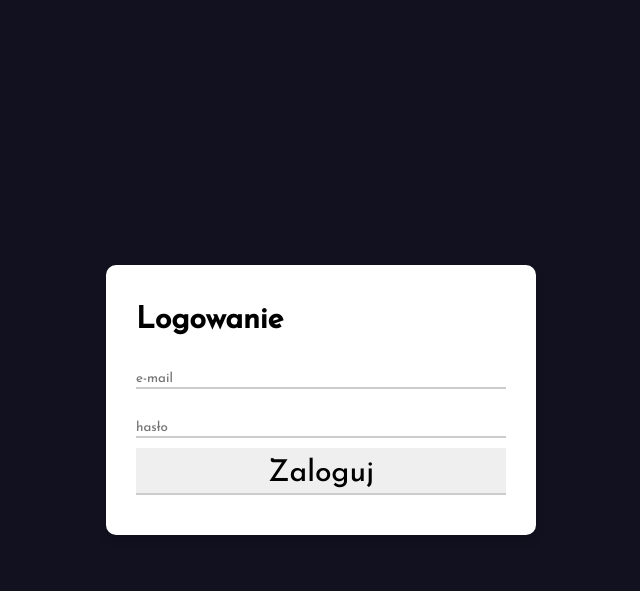
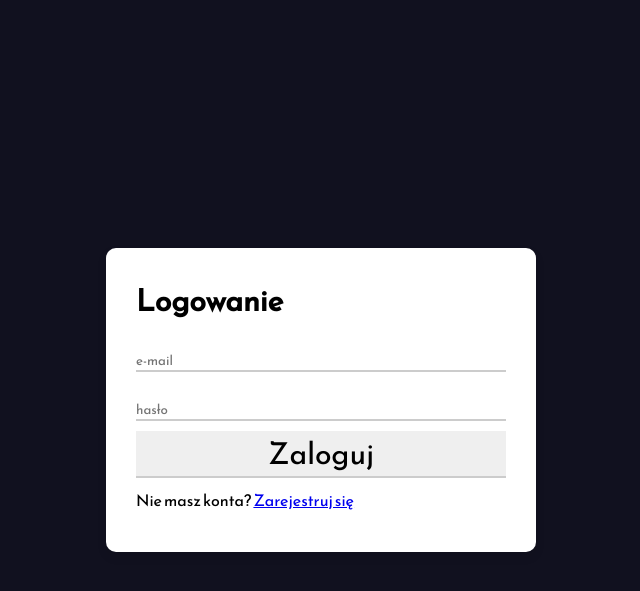
Before and after one commit to Kajo-dev/Mail-Sender, a Django app: page /logowanie in a window 1280 px wide. Shown: the top 591 px of the page, without its empty margins (319-959 px from the left). Run offline with Django 4.2, Linux system fonts and the light colour scheme.

Commit message:
add having-account for login and register

```diff
--- a/static/main.css
+++ b/static/main.css
@@ -14,6 +14,9 @@ body{
     justify-content: center;
 }
 
+
+
+/*Register and login*/
 .form-content{
     position: relative;
     max-width: 430px;
@@ -61,3 +64,11 @@ body{
     margin-top: 10px;
     color: red;
 }
+
+.form .having-account{
+    margin-top: 10px;
+    text-decoration: none;
+
+}
+
+/*welcome*/
--- a/templates/Register.html
+++ b/templates/Register.html
@@ -16,6 +16,7 @@
                 <input type="password" name="password2" placeholder="powtórz hasło" class="filed">
                 <input type="submit" value="Zarejestruj" class="bt-submit">
             </form>
+            <p class="having-account">Masz juz konto? <a href="{%url 'login_page'%}">Zaloguj się </a></p>
             <div id="messages">
                 {%for i in error_list%}
                     <label>{{i}}</label>
--- a/templates/login.html
+++ b/templates/login.html
@@ -13,6 +13,7 @@
                     <input type="password" name="password" placeholder="hasło" class="filed">
                     <input type="submit" value="Zaloguj" class="bt-submit">
             </form>
+            <p class="having-account">Nie masz konta? <a href="{%url 'register_page'%}">Zarejestruj się </a></p>
             <div id="messages">
                 {%for i in error_list%}
                     <label>{{i}}</label>
```
Also changed, not shown: templates/welcome.html (+9 -0 lines).
